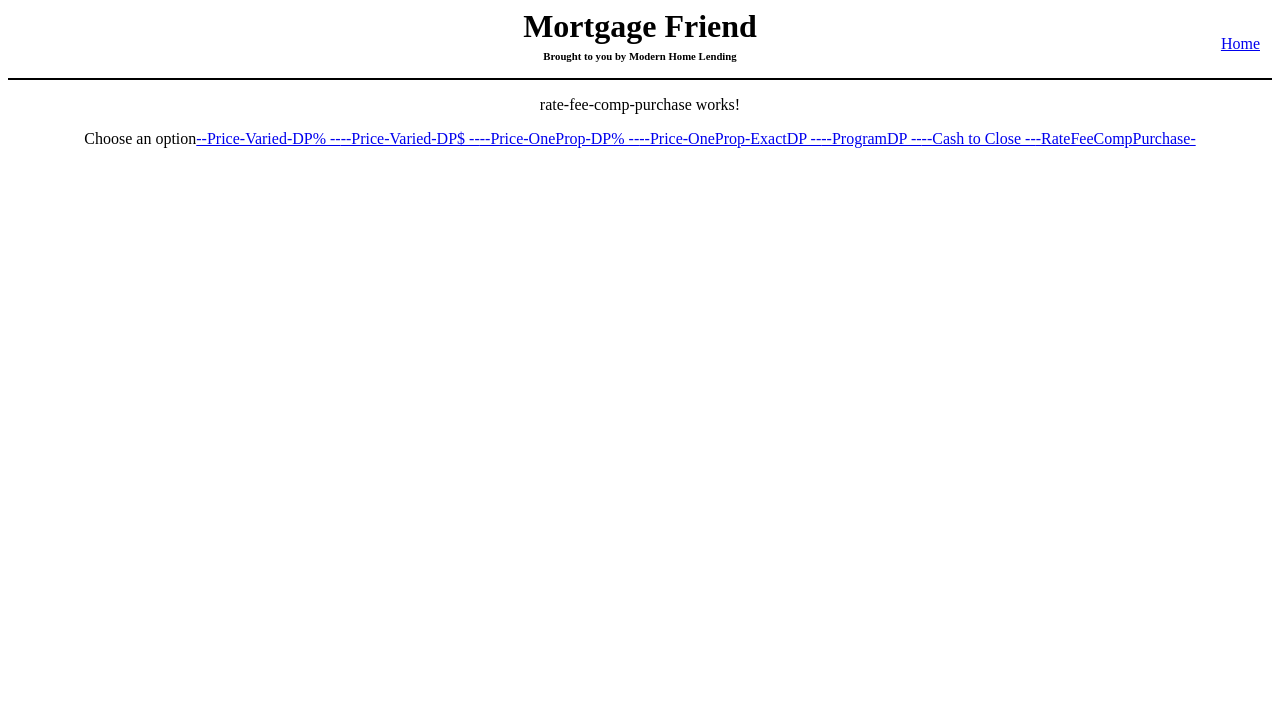
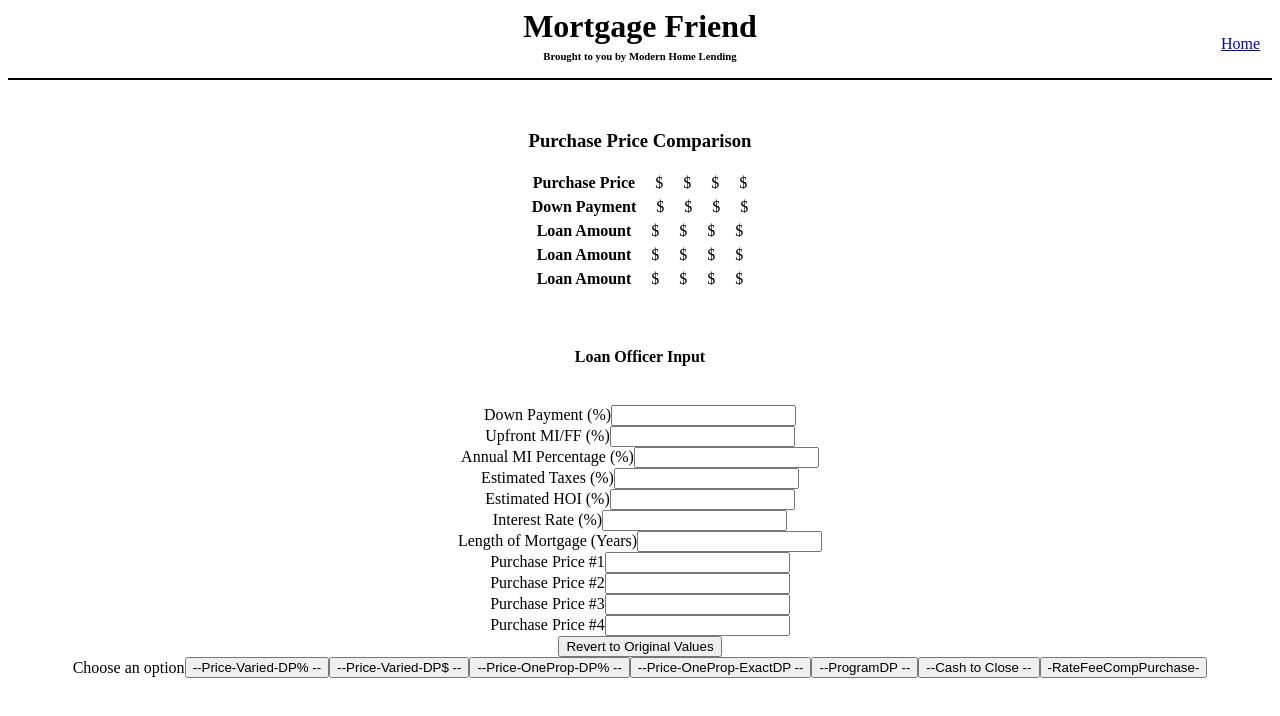
Before and after one commit to Zakery1/More-Friend, an Angular app: page /rateFeeCompPurchase in a window 1280 px wide. Shown: the top 716 px of the page. Built offline with nearby package versions, Linux system fonts and the light colour scheme.

Commit message:
begin comparison component

```diff
--- a/src/app/footer/footer.component.html
+++ b/src/app/footer/footer.component.html
@@ -1,16 +1,16 @@
 	<div class="links">
 		Choose an option <br>
-		<a routerLink="/pvdp">--Price-Varied-DP% --</a>
+		<button routerLink="/pvdp">--Price-Varied-DP% --</button>
 		<br>
-		<a routerLink="/pvdpD">--Price-Varied-DP$ --</a>
+		<button routerLink="/pvdpD">--Price-Varied-DP$ --</button>
 		<br>
-		<a routerLink="/podp">--Price-OneProp-DP% --</a>
+		<button routerLink="/podp">--Price-OneProp-DP% --</button>
 		<br>
-		<a routerLink="/podpE">--Price-OneProp-ExactDP --</a>
+		<button routerLink="/podpE">--Price-OneProp-ExactDP --</button>
 		<br>
-		<a routerLink="/programDP">--ProgramDP --</a>
+		<button routerLink="/programDP">--ProgramDP --</button>
 		<br>
-		<a routerLink="/cashTC">--Cash to Close --</a>
+		<button routerLink="/cashTC">--Cash to Close --</button>
 		<br>
-		<a routerLink="/rateFeeCompPurchase">-RateFeeCompPurchase-</a>
+		<button routerLink="/rateFeeCompPurchase">-RateFeeCompPurchase-</button>
 	</div>
--- a/src/app/modules/situations/components/rate-fee-comp-purchase/rate-fee-comp-purchase.component.html
+++ b/src/app/modules/situations/components/rate-fee-comp-purchase/rate-fee-comp-purchase.component.html
@@ -1,3 +1,61 @@
-<p>
-  rate-fee-comp-purchase works!
-</p>
+<div class="pvdp-main">
+	<h3>Purchase Price Comparison</h3>
+	<div class="ppc-top">
+		<div class="ppc">
+			<div class="ppc-row">
+				<div class="display-pprices display-pprices-l">Purchase Price</div>
+				<div class="display-pprices">${{purchasePriceOne}}</div>
+				<div class="display-pprices">${{purchasePriceTwo}}</div>
+				<div class="display-pprices">${{purchasePriceThree}}</div>
+				<div class="display-pprices">${{purchasePriceFour}}</div>
+			</div>
+			<div class="ppc-row">
+				<div class="display-pprices display-pprices-l">Down Payment</div>
+				<div class="display-pprices">${{downPaymentOne}}</div>
+				<div class="display-pprices">${{downPaymentTwo}}</div>
+				<div class="display-pprices">${{downPaymentThree}}</div>
+				<div class="display-pprices">${{downPaymentFour}}</div>
+			</div>
+			<div class="ppc-row">
+				<div class="display-pprices display-pprices-l">Loan Amount</div>
+				<div class="display-pprices">${{loanAmountOne}}</div>
+				<div class="display-pprices">${{loanAmountTwo}}</div>
+				<div class="display-pprices">${{loanAmountThree}}</div>
+				<div class="display-pprices">${{loanAmountFour}}</div>
+			</div>
+			<div class="ppc-row">
+				<div class="display-pprices display-pprices-l">Loan Amount</div>
+				<div class="display-pprices">${{loanAmountOne}}</div>
+				<div class="display-pprices">${{loanAmountTwo}}</div>
+				<div class="display-pprices">${{loanAmountThree}}</div>
+				<div class="display-pprices">${{loanAmountFour}}</div>
+			</div>
+			<div class="ppc-row">
+				<div class="display-pprices display-pprices-l">Loan Amount</div>
+				<div class="display-pprices">${{loanAmountOne}}</div>
+				<div class="display-pprices">${{loanAmountTwo}}</div>
+				<div class="display-pprices">${{loanAmountThree}}</div>
+				<div class="display-pprices">${{loanAmountFour}}</div>
+			</div>
+		</div>
+	</div>
+	<br>
+
+	<br>
+	<h4>Loan Officer Input</h4>
+	<br>
+	<div class="loi">
+		<p class="input-line">Down Payment (%)<input (input)="update()" [(ngModel)]="downPaymentPercentage" type="number"></p>
+		<p class="input-line">Upfront MI/FF (%)<input (input)="update()" [(ngModel)]="upfrontMiFf" type="number"></p>
+		<p class="input-line">Annual MI Percentage (%)<input (input)="update()" [(ngModel)]="miPercentage" type="number"></p>
+		<p class="input-line">Estimated Taxes (%)<input (input)="update()" [(ngModel)]="estimatedTaxes" type="number"></p>
+		<p class="input-line">Estimated HOI (%)<input (input)="update()" [(ngModel)]="estimateHOI" type="number"></p>
+		<p class="input-line">Interest Rate (%)<input (input)="update()" [(ngModel)]="interestRate" type="number"></p>
+		<p class="input-line">Length of Mortgage (Years)<input (input)="update()" [(ngModel)]="mortgageYears" type="number"></p>
+		<p class="input-line">Purchase Price #1<input (input)="update()" [(ngModel)]="purchasePriceOne" type="number"></p>
+		<p class="input-line">Purchase Price #2<input (input)="update()" [(ngModel)]="purchasePriceTwo" type="number"></p>
+		<p class="input-line">Purchase Price #3<input (input)="update()" [(ngModel)]="purchasePriceThree" type="number"></p>
+		<p class="input-line">Purchase Price #4<input (input)="update()" [(ngModel)]="purchasePriceFour" type="number"></p>
+	</div>
+	<button (click)="toOriginal()">Revert to Original Values</button>
+</div>
--- a/src/app/modules/situations/components/rate-fee-comp-purchase/rate-fee-comp-purchase.component.scss
+++ b/src/app/modules/situations/components/rate-fee-comp-purchase/rate-fee-comp-purchase.component.scss
@@ -0,0 +1,22 @@
+.pvdp-main {
+	margin-top: 50px;
+
+	.ppc {
+		.ppc-row {
+			.display-pprices-l {
+				font-weight: bold;
+			}
+			display: flex;
+            flex-direction: row;
+            justify-content: center;
+			.display-pprices {
+				margin: 3px 10px 3px 10px;
+			}
+		}
+	}
+	.loi {
+		.input-line {
+			margin: 0;
+		}
+	}
+}
```
